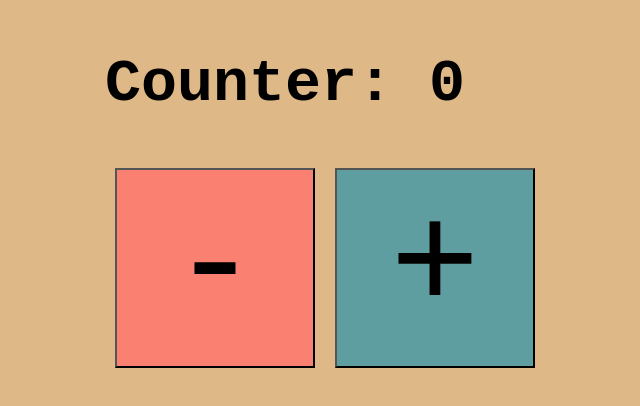
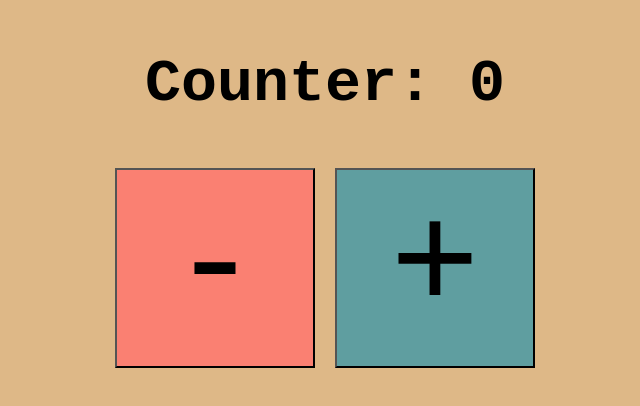
Before and after one commit to Jmartimus/reduxCounter, a React (Create React App) app: page / in a window 1280 px wide. Shown: the part 206-612 px from the top of the page, without its empty margins (315-955 px from the left). Built offline with nearby package versions, Linux system fonts and the light colour scheme.

Commit message:
come ongit add .

```diff
--- a/src/App.css
+++ b/src/App.css
@@ -6,7 +6,7 @@
   font-family: monospace;
 }
 
-@media screen and (max-width: 415px) {
+@media screen and (max-width: 400px) {
   .btn, #incrementButton, #decrementButton {
     width: 160px;
     height: 160px;
@@ -17,10 +17,14 @@
 body {
   margin: 0;
   padding: 0;
+}
+
+.background {
   background-color: #deb887;
-  width: 100vw;
-  background-size: cover;
-  height: 100vh;
+  min-width: 100vw;
+  min-height: 100vh;
+  width: 100%;
+  height: auto;
   display: -webkit-box;
   display: -ms-flexbox;
   display: flex;
--- a/src/App.scss
+++ b/src/App.scss
@@ -1,4 +1,4 @@
-$phone: 415px;
+$phone: 400px;
 
 .btn {
   width: 200px;
@@ -14,10 +14,15 @@ font-size: 120px;}
 body{
   margin: 0;
   padding: 0;
-  background-color: #deb887;
-  width: 100vw;
-  background-size: cover;
-  height: 100vh;
+
+}
+
+.background {
+background-color: #deb887;
+  min-width: 100vw;
+  min-height: 100vh;
+  width: 100%;
+  height: auto;
   display: flex;
   justify-content: center;
   align-items: center;
```
Also changed, not shown: 1 other file (tests, documents, lock files or other folders).
